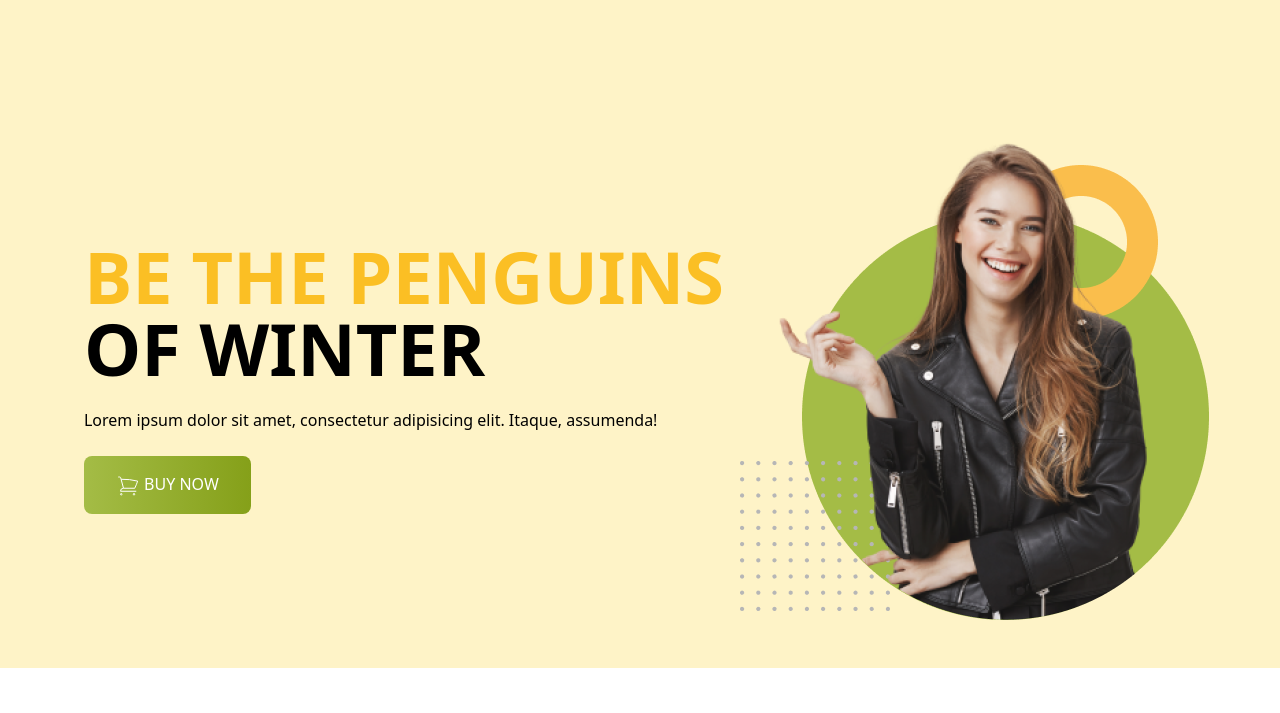
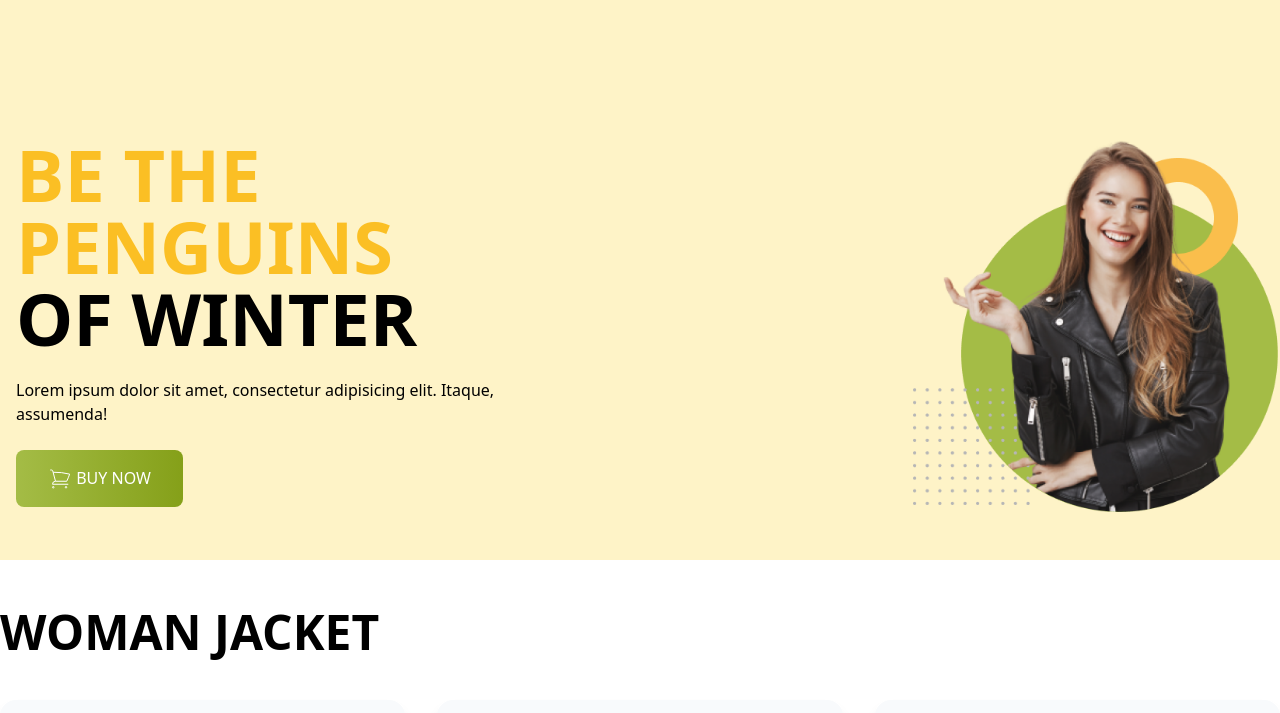
Before and after one commit to Imon763/penguin-fashion-tw, a plain HTML site: page index.html in a window 1280 px wide. Shown: the part 86-799 px from the top of the page. Drawn offline with nearby package versions, Linux system fonts and the light colour scheme.

```diff
--- a/index.html
+++ b/index.html
@@ -36,7 +36,7 @@
                 </ul>
             </nav>
         <!-- -------banner section------- -->
-        <div class="container mx-auto py-12 md:flex justify-center items-center mt-12">
+        <div class="container mx-auto py-12 md:flex justify-center items-center mt-12 gap-96">
             <div class="space-y-6 px-4">
                 <h1 class="text-7xl font-semibold uppercase">
                     <span class="text-amber-400">BE THE Penguins</span>
```
